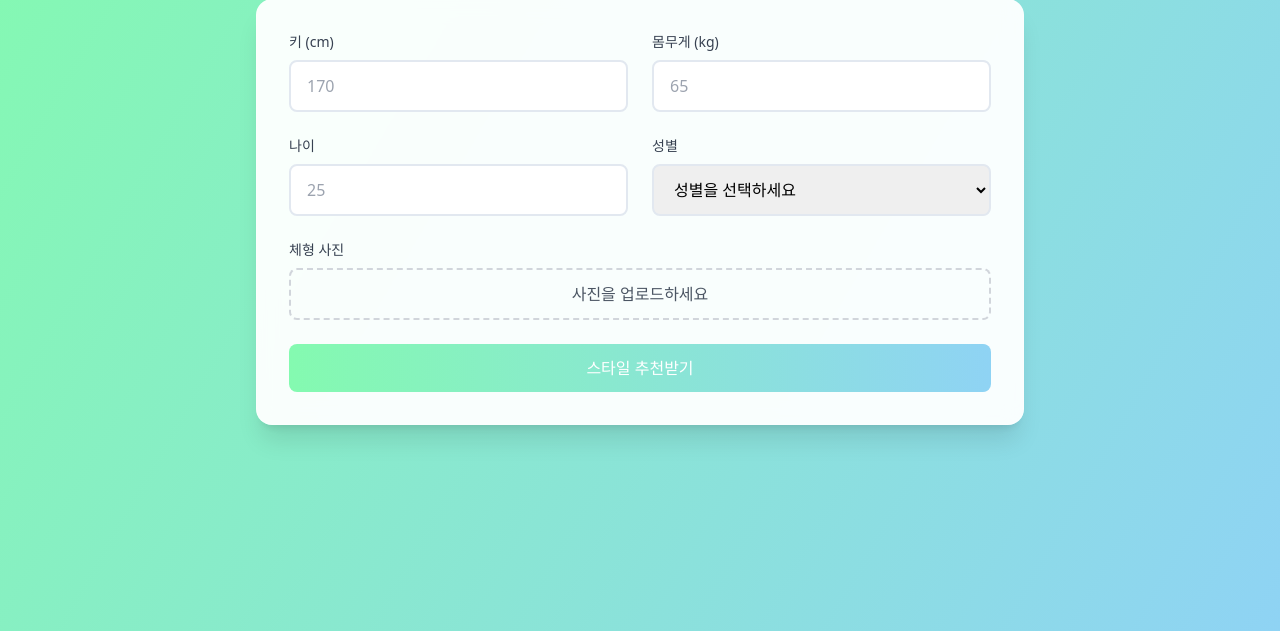
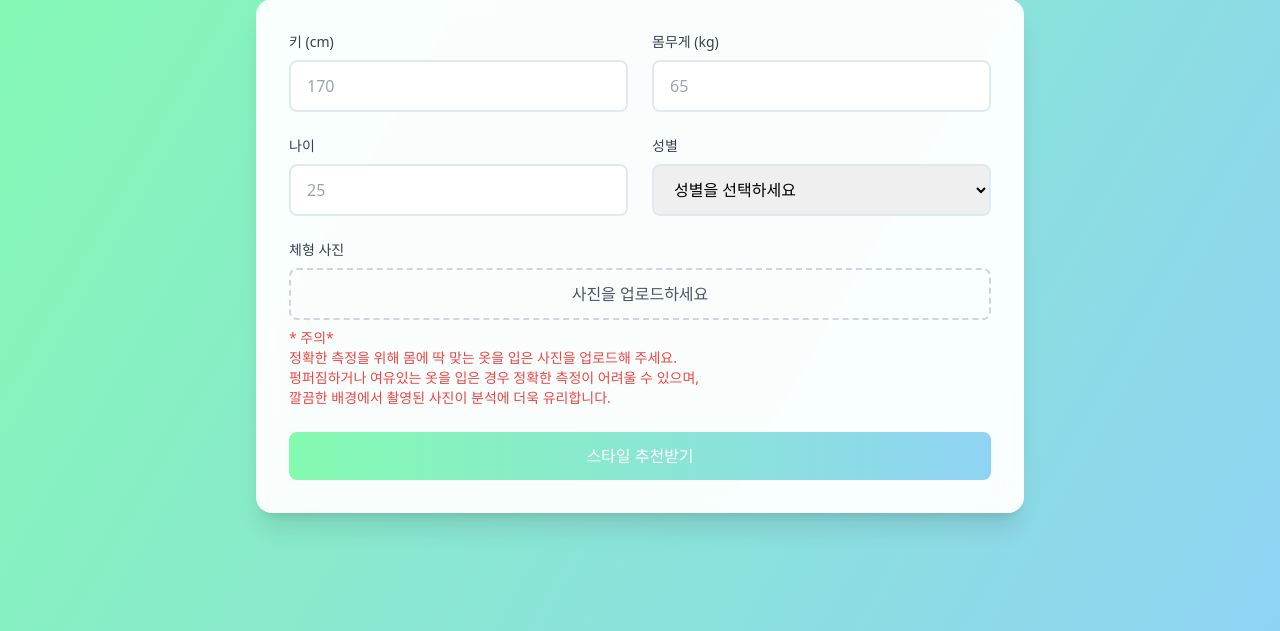
Before and after one commit to Jin-yujin/StyleMate-AI, a Flask app: page / in a window 1280 px wide. Shown: the part 169-800 px from the top of the page. Run offline with Flask 3, Linux system fonts and the light colour scheme; some libraries are stand-ins or nearby versions.

Commit message:
주의사항 기재, 쇼핑몰 추가

```diff
--- a/templates/index.html
+++ b/templates/index.html
@@ -83,6 +83,12 @@
                     <div id="imagePreview" class="hidden mt-4">
                         <img id="preview" class="mx-auto rounded-lg max-h-64 object-cover">
                     </div>
+                    <p class="text-sm text-red-500 mt-2">
+                        * 주의*<br>
+                        정확한 측정을 위해 몸에 딱 맞는 옷을 입은 사진을 업로드해 주세요.<br>
+                        펑퍼짐하거나 여유있는 옷을 입은 경우 정확한 측정이 어려울 수 있으며, <br>
+                        깔끔한 배경에서 촬영된 사진이 분석에 더욱 유리합니다.
+                    </p>
                 </div>
 
                 <button type="button" onclick="getRecommendation()"
@@ -119,6 +125,26 @@
                         class="flex flex-col items-center p-4 rounded-lg hover:bg-gray-50 transition-colors">
                         <img src="static/images/brandi.png" alt="브랜디" class="w-12 h-12 mb-2 object-contain">
                         <span class="text-sm text-gray-700">브랜디</span>
+                    </a>
+                    <a href="https://www.29cm.co.kr" target="_blank"
+                        class="flex flex-col items-center p-4 rounded-lg hover:bg-gray-50 transition-colors">
+                        <img src="static/images/29cm.png" alt="29CM" class="w-12 h-12 mb-2 object-contain">
+                        <span class="text-sm text-gray-700">29CM</span>
+                    </a>
+                    <a href="https://www.hyber.co.kr" target="_blank"
+                        class="flex flex-col items-center p-4 rounded-lg hover:bg-gray-50 transition-colors">
+                        <img src="static/images/hyber.png" alt="하이버" class="w-12 h-12 mb-2 object-contain">
+                        <span class="text-sm text-gray-700">하이버</span>
+                    </a>
+                    <a href="https://www.ssfshop.com" target="_blank"
+                        class="flex flex-col items-center p-4 rounded-lg hover:bg-gray-50 transition-colors">
+                        <img src="static/images/ssf.png" alt="SSF SHOP" class="w-12 h-12 mb-2 object-contain">
+                        <span class="text-sm text-gray-700">SSF SHOP</span>
+                    </a>
+                    <a href="https://www.lookpin.co.kr" target="_blank"
+                        class="flex flex-col items-center p-4 rounded-lg hover:bg-gray-50 transition-colors">
+                        <img src="static/images/lookpin.png" alt="룩핀" class="w-12 h-12 mb-2 object-contain">
+                        <span class="text-sm text-gray-700">룩핀</span>
                     </a>
                 </div>
             </div>
```
Also changed, not shown: static/images/29cm.png (added), static/images/hyber.png (added), static/images/lookpin.png (added), static/images/musinsa.png, static/images/ssf.png (added).
